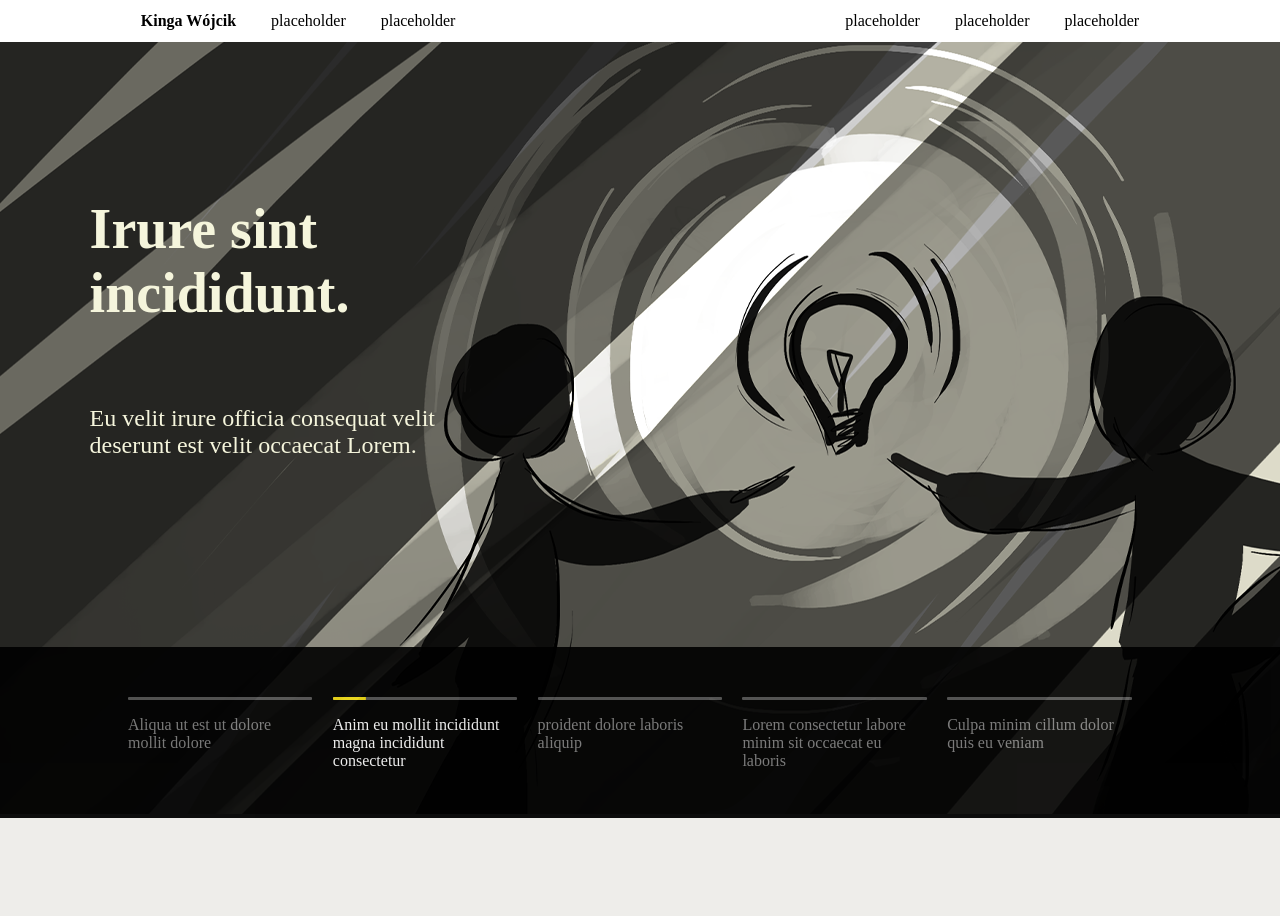
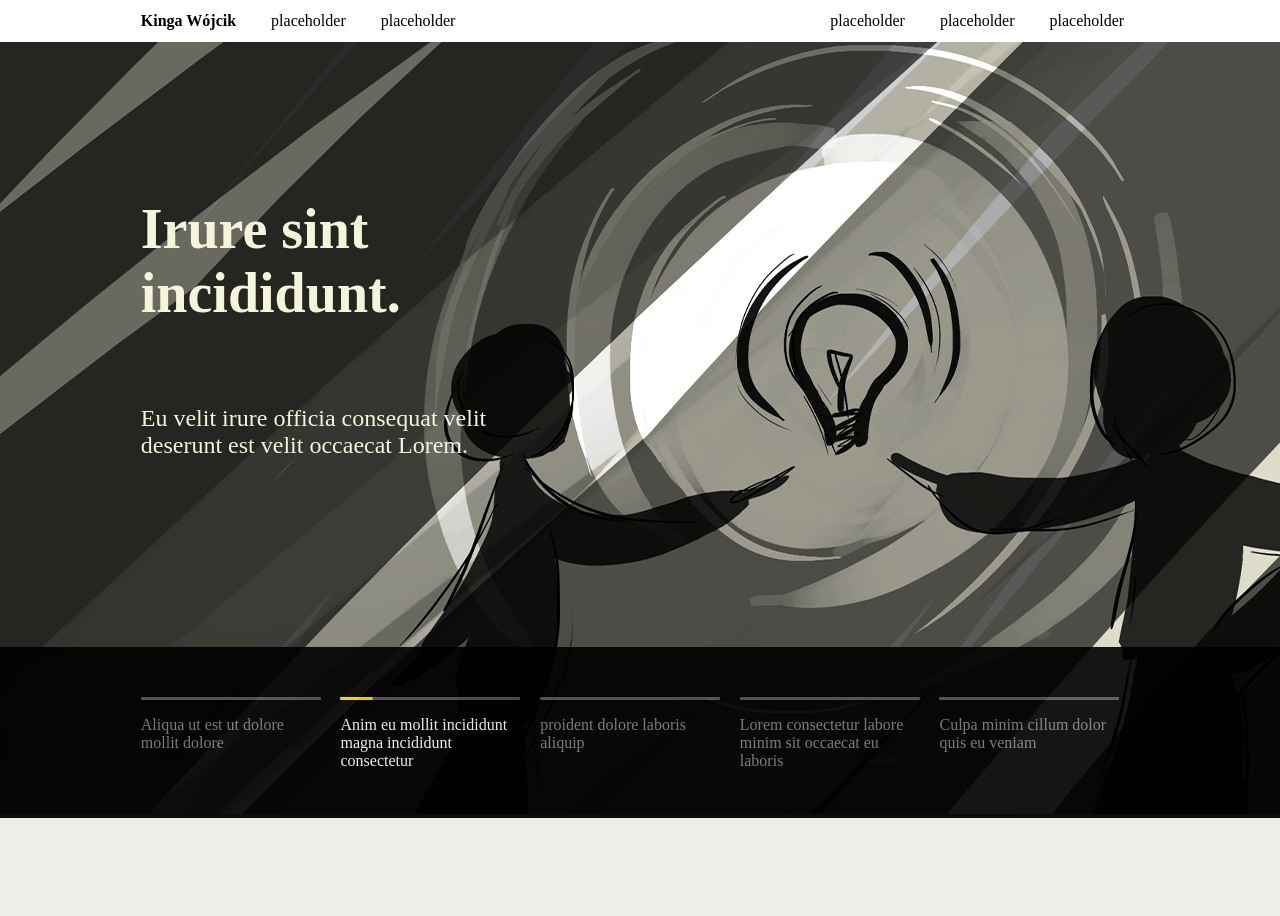
Before and after one commit to Dragonfyle/kingaWojcik, a React (Vite) app: page / in a window 1280 px wide. Shown: the top 916 px of the page. Built offline with nearby package versions, Linux system fonts and the light colour scheme.

Commit message:
small fixes

```diff
--- a/src/components/HomePage/Carousel/CarouselOverlayMap/CarouselOverlayMap.parts.ts
+++ b/src/components/HomePage/Carousel/CarouselOverlayMap/CarouselOverlayMap.parts.ts
@@ -4,8 +4,9 @@ import styled from "styled-components";
 export const MapWrapper = styled.div`
     display: flex;
     align-items: flex-start;
-    width: 80%;
-    margin: 0 auto;
+    width: 78%;
+    max-width: 1300px;
+    margin: 0 11%;
     margin-top: 50px;
     ${breakpoints.L} {
         margin-top: 0;
--- a/src/components/HomePage/Carousel/CarouselOverlayMap/CarouselOverlayMap.tsx
+++ b/src/components/HomePage/Carousel/CarouselOverlayMap/CarouselOverlayMap.tsx
@@ -8,7 +8,7 @@ export default function CarouselOverlayMap() {
     const { isMobile } = useDeviceContext();
     const { activeImage } = useCarouselContext();
 
-    function generateMapItems(mapItemDescriptions: string[]) {
+    function generateMapItems(mapItemDescriptions: typeof MAP_ITEM_DESCRIPTIONS) {
         if (isMobile) {
             return <CarouselOverlayMapItem isActive={true} description={""} imageIndex={null} />;
         } else {
--- a/src/components/HomePage/Carousel/CarouselSlide/CarouselSlide.parts.ts
+++ b/src/components/HomePage/Carousel/CarouselSlide/CarouselSlide.parts.ts
@@ -11,7 +11,7 @@ export const SlideWrapper = styled.div`
     max-height: min(100vh, 1300px);
     overflow: hidden;
     ${breakpoints.XXL} {
-        /* max-height: 730px; */
+        max-height: 1000px;
     }
     ${breakpoints.L} {
         height: 80vh;
--- a/src/components/HomePage/Carousel/CarouselSlideText/CarouselSlideText.parts.ts
+++ b/src/components/HomePage/Carousel/CarouselSlideText/CarouselSlideText.parts.ts
@@ -3,14 +3,13 @@ import { breakpoints } from "../../../../styles/breakpoints";
 
 export const DescriptionWrapper = styled.div<{ $isActive: boolean }>`
     position: absolute;
-    left: 7%;
+    left: 11%;
     top: 20%;
     max-width: 30%;
     display: ${({ $isActive }) => ($isActive ? "block" : "none")};
 `;
 
 export const StyledP = styled.p`
-    /* position: absolute; */
     font-size: 2.5rem;
     font-weight: 400;
     color: beige;
--- a/src/components/HomePage/contexts/DeviceContext/DeviceContext.tsx
+++ b/src/components/HomePage/contexts/DeviceContext/DeviceContext.tsx
@@ -8,8 +8,12 @@ const DeviceContext = createContext({
 const DeviceContextProvider = ({ children }: React.PropsWithChildren) => {
     const [isMobile, setIsMobile] = useState(false);
 
-    function getWindowWidth() {
-        setIsMobile(window.innerWidth <= CONFIG.APP.MAX_MOBILE_WIDTH);
+    function getWindowWidth([
+        {
+            contentRect: { width, height },
+        },
+    ]) {
+        setIsMobile(width < CONFIG.APP.MAX_MOBILE_WIDTH);
     }
 
     useEffect(() => {
--- a/src/components/Navigation/Navagation.parts.ts
+++ b/src/components/Navigation/Navagation.parts.ts
@@ -18,15 +18,11 @@ export const ListWrapper = styled.nav`
     display: flex;
     height: 100%;
     width: 78%;
+    max-width: 1300px;
     margin: 0 11%;
     ${breakpoints.XXL} {
         justify-content: flex-start;
     }
-`;
-
-export const StyledUlLeft = styled.ul`
-    display: flex;
-    width: 1040px;
 `;
 
 export const styledLiLeft = styled.li`
@@ -38,6 +34,6 @@ export const styledLiLeft = styled.li`
 export const styledLiRight = styled.li`
     display: flex;
     justify-content: flex-end;
-    padding: 12px 0 12px 35px;
+    padding: 12px 15px 12px 20px;
     height: 100%;
 `;
--- a/src/components/generics/Flexbox/Flexbox.parts.ts
+++ b/src/components/generics/Flexbox/Flexbox.parts.ts
@@ -10,4 +10,5 @@ export const Flexbox = styled.div<StyledFlexboxProps>`
     row-gap: ${({ $rowGap }) => $rowGap};
     flex-wrap: ${({ $wrap }) => $wrap};
     width: ${({ $width }) => $width};
+    max-width: ${({ $width }) => $width};
 `;
--- a/src/components/generics/Flexbox/Flexbox.tsx
+++ b/src/components/generics/Flexbox/Flexbox.tsx
@@ -9,6 +9,7 @@ export default function Flexbox<T extends HTMLElement>({
     $align = "normal",
     $wrap = "wrap",
     $width = "100%",
+    $maxWidth = "auto",
     $colGap,
     $rowGap,
     className,
@@ -26,6 +27,7 @@ export default function Flexbox<T extends HTMLElement>({
             $rowGap={$rowGap}
             $wrap={$wrap}
             $width={$width}
+            $maxWidth={$maxWidth}
             {...restProps}>
             {children}
         </P.Flexbox>
--- a/src/components/generics/Flexbox/Flexbox.utils.ts
+++ b/src/components/generics/Flexbox/Flexbox.utils.ts
@@ -46,6 +46,7 @@ export interface FlexboxProps<T extends HTMLElement> extends React.HTMLAttribute
     $rowGap?: string;
     $wrap?: "wrap" | "nowrap" | "wrap-reverse";
     $width?: string;
+    $maxWidth?: string;
 }
 
 export type StyledFlexboxProps = Omit<FlexboxProps<HTMLElement>, "className">;
```
